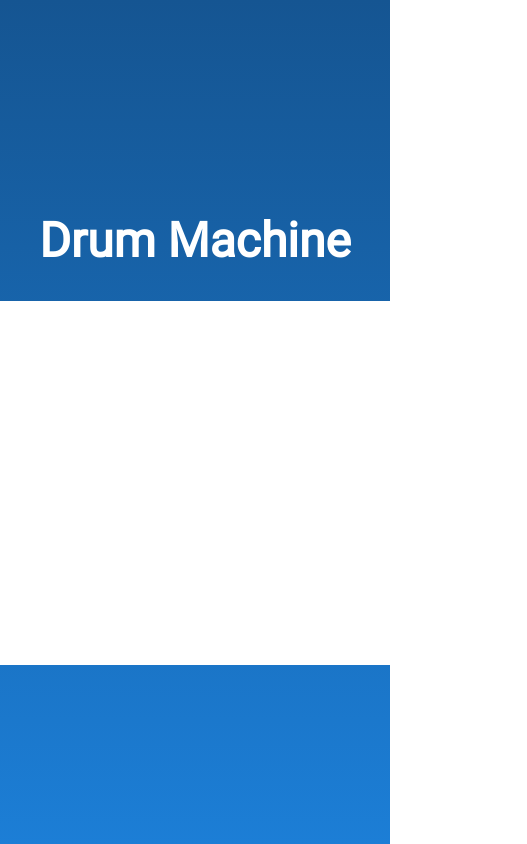
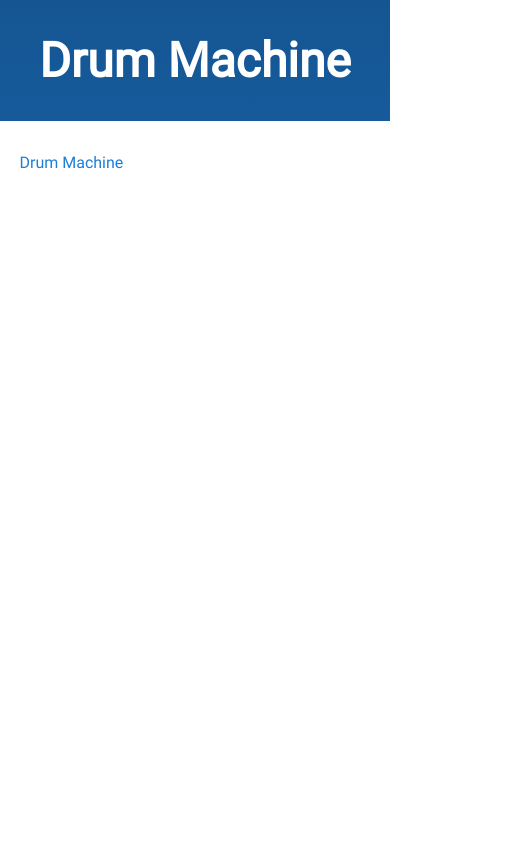
Before and after one commit to roninJosue/drum-machine, a React (Create React App) app: page / in a window 390 px wide. Shown: the whole page, 527 px wide, since content can reach past the window. Built offline with nearby package versions, Linux system fonts and the light colour scheme.

Commit message:
Implementing breakpoints function

```diff
--- a/src/components/DrumMachine/DrumMachine.jsx
+++ b/src/components/DrumMachine/DrumMachine.jsx
@@ -1,8 +1,8 @@
 import React from 'react';
 import GlobalFonts from '../../fonts/fonts'
 import styled from "styled-components";
-import PropTypes from 'prop-types';
-import {primaryColor, white} from "../../utils/colors";
+import { primaryColor, white } from "../../utils/colors";
+import { breakpoints } from "../utils/styledBreakpoint";
 
 const Section = styled.section`
   width: 600px;
@@ -12,13 +12,19 @@ const Section = styled.section`
   font-family: 'Roboto', sans-serif;
   background-color: ${white};
   border-radius: 10px;
+  ${breakpoints('width', '%', [
+    {450: 90}
+  ])}
+  ${breakpoints('height', 'vh', [
+    {450: 100}
+  ])}
 `
 
-const DrumMachine = props => {
+const DrumMachine = () => {
   return (
     <Section>
       <GlobalFonts />
-      asdasdasdasd
+      Drum Machine
     </Section>
   );
 };
```
